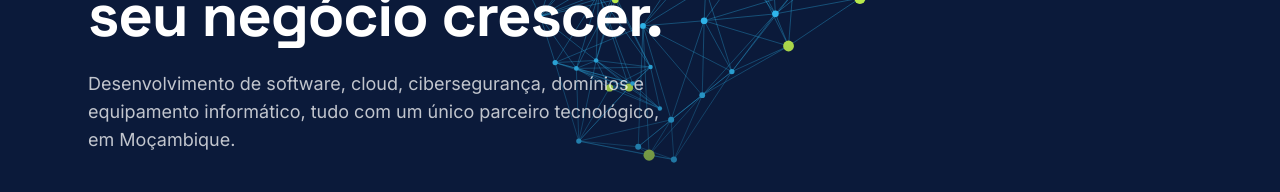
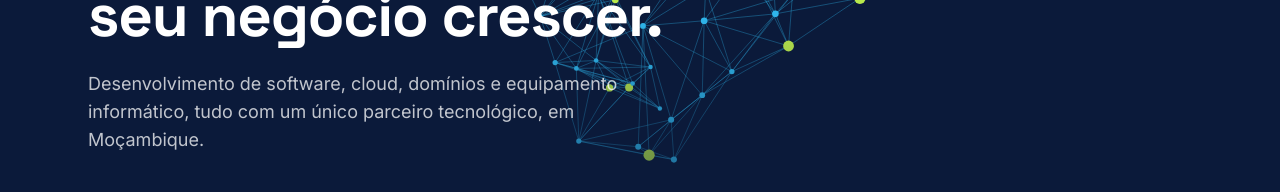
Before and after one commit to Donymmello/vektra-site, a React (Vite) app: page / in a window 1280 px wide. Shown: the part 348-540 px from the top of the page. Built offline with nearby package versions, Linux system fonts and the light colour scheme; no server answers.

Commit message:
corrigir hero

```diff
--- a/src/components/Hero.tsx
+++ b/src/components/Hero.tsx
@@ -34,7 +34,7 @@ export function Hero() {
           </h1>
 
           <p className="mt-6 max-w-xl text-lg text-white/75">
-            Desenvolvimento de software, cloud, cibersegurança, domínios e equipamento
+            Desenvolvimento de software, cloud, domínios e equipamento
             informático, tudo com um único parceiro tecnológico, em Moçambique.
           </p>
 
```
